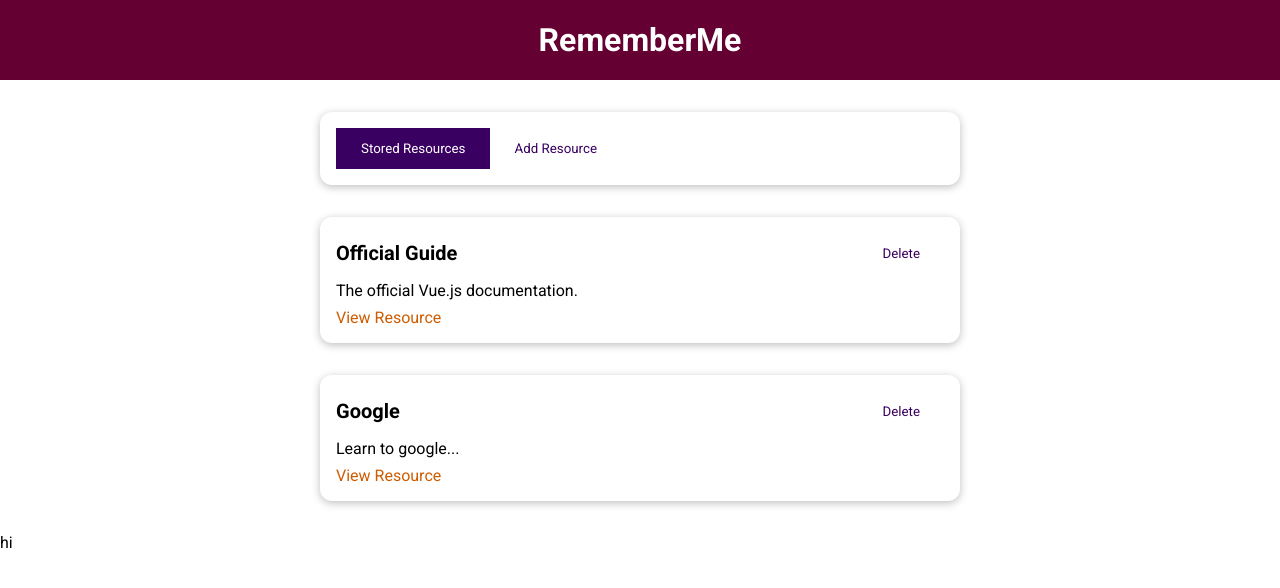
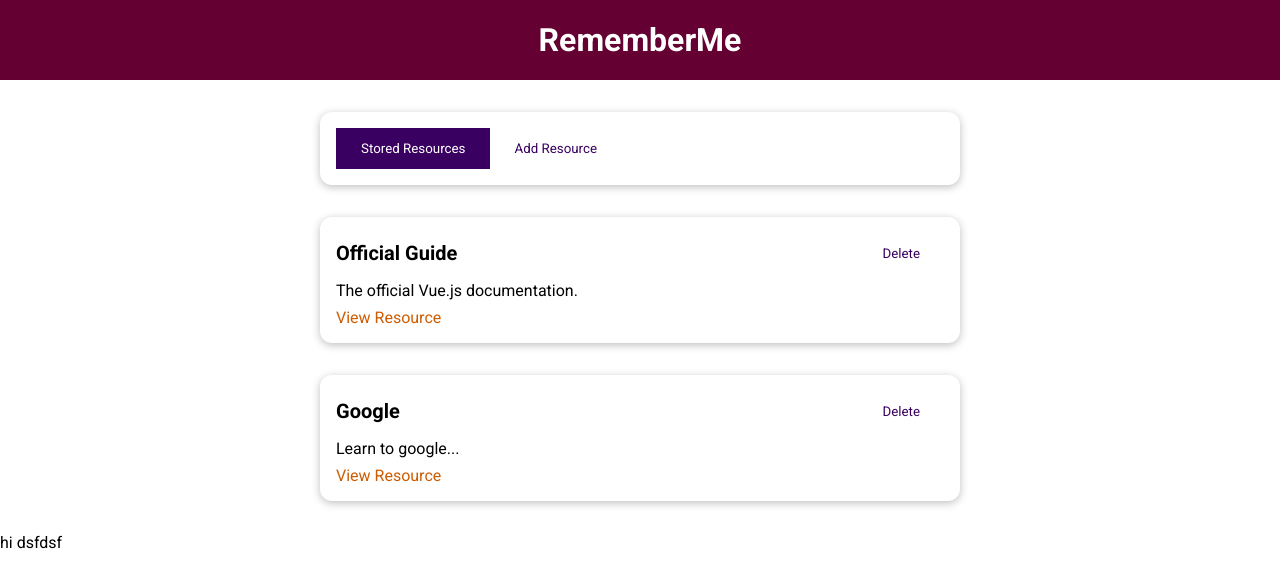
Before and after one commit to iNo0r/The-resources-app-vue, a Vue app: page / in a window 1280 px wide. Shown: the top 588 px of the page. Built offline with nearby package versions, Linux system fonts and the light colour scheme.

Commit message:
something

```diff
--- a/src/App.vue
+++ b/src/App.vue
@@ -2,8 +2,9 @@
   <the-header title="RememberMe"></the-header>
   <the-resources></the-resources>
   <div>
-    hi
+    hi  dsfdsf
   </div>
+
 </template>
 
 <script>
```
